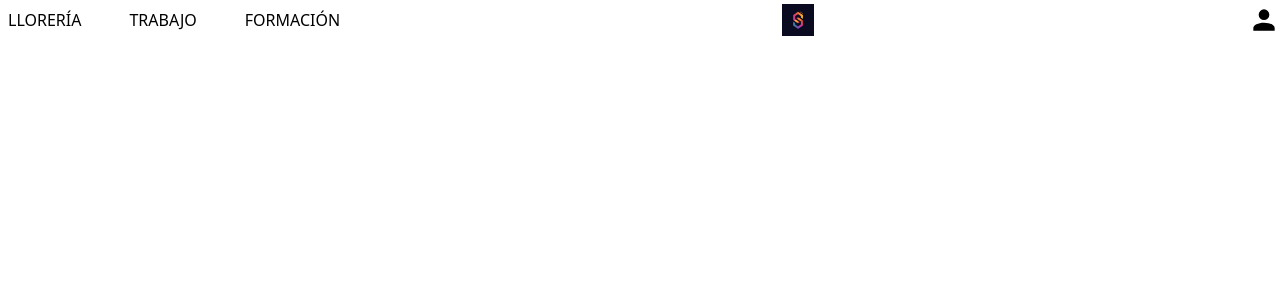
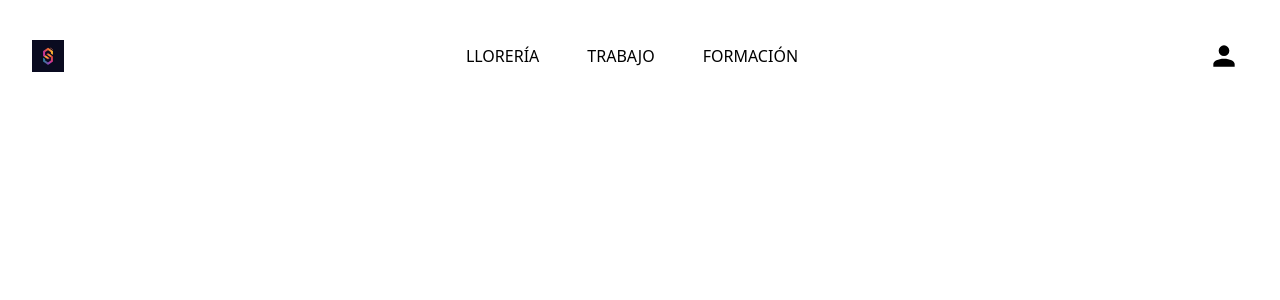
Before and after one commit to codeSistersHub/la-guarida-del-jr, a React (Vite) app: page / in a window 1280 px wide. Shown: the top 300 px of the page. Built offline with nearby package versions, Linux system fonts and the light colour scheme.

Commit message:
Add header elements order

```diff
--- a/src/components/Buttons/LoginButton.jsx
+++ b/src/components/Buttons/LoginButton.jsx
@@ -2,9 +2,9 @@ import login from '../../assets/login.svg';
 
 function LoginButton() {
 	return (
-		<>
+		<div className='p-2'>
 			<img src={login} alt='Login icon' className='w-8' />
-		</>
+		</div>
 	);
 }
 
--- a/src/components/Header.jsx
+++ b/src/components/Header.jsx
@@ -1,15 +1,19 @@
 import Menu from './Menu';
 import LoginButton from './Buttons/LoginButton';
 import Logo from './Logo';
-// import codesisters from '../assets/codesisters.webp';
 
 function Header() {
 	return (
-		<header className='flex w-full justify-between'>
-			<Menu />
-			{/* <img src={codesisters} alt='Logo de Code Sisters' className='h-8 justify-center' /> */}
-    <Logo />
-      <LoginButton />
+		<header className='flex justify-between md:p-8 items-center'>
+			<div className='order-1 md:order-2 '>
+				<Menu />
+			</div>
+			<div className='order-2 md:order-1'>
+				<Logo />
+			</div>
+			<div className='order-3 md:order-3'>
+				<LoginButton />
+			</div>
 		</header>
 	);
 }
--- a/src/components/Logo.jsx
+++ b/src/components/Logo.jsx
@@ -3,7 +3,7 @@ import logo from '../assets/Logo.png';
 function Logo() {
 	return (
 		<>
-			<img src={logo} alt='Code Sisters Logo' className='h-8 m-auto' />
+			<img src={logo} alt='Code Sisters Logo' className='h-8' />
 		</>
 	);
 }
--- a/src/components/Menu.jsx
+++ b/src/components/Menu.jsx
@@ -23,7 +23,7 @@ const Menu = () => {
 			</div>
 
 			{/* Menú desplegable en dispositivos móviles */}
-			<div className={`${isOpen ? 'block' : 'hidden'} md:hidden`}>
+			<div className={`${isOpen ? 'block absolute' : 'hidden'} md:hidden`}>
 				<ul className='space-y-2'>
 					<li className='p-2'>LLORERÍA</li>
 					<li className='p-2'>
--- a/tailwind.config.js
+++ b/tailwind.config.js
@@ -1,7 +1,7 @@
 /** @type {import('tailwindcss').Config} */
 export default {
 	darkMode: 'class',
-	content: ["./index.html", "./src/**/*.{js,ts,jsx,tsx}"],
+	content: ['./index.html', './src/**/*.{js,ts,jsx,tsx}'],
 	theme: {
 		extend: {
 			colors: {
@@ -11,19 +11,22 @@ export default {
 				light_msgbg: '#d9e2f7',
 				light_bar: '#f6f6f6',
 				light_addbtn: '#1d3161',
-				light_login:'#8eaae9',
+				light_login: '#8eaae9',
 				light_tags: '#8eaae9',
 				light_footer: '#d9e2f7',
 				dark_bg: '#1d3161',
-				dark_msgbg:'#406cd6',
+				dark_msgbg: '#406cd6',
 				dark_addbtn: '#8eaae9',
 				dark_bar: '#48587c',
-				dark_footer:'#243c78',
+				dark_footer: '#243c78',
 				dark_userpass: '#243c78',
-				taggreen:'#d5eee8',
-				tagyellow:'#ebefd8',
-				taglilac: '#d7def0'
-			}
+				taggreen: '#d5eee8',
+				tagyellow: '#ebefd8',
+				taglilac: '#d7def0',
+			},
+			boxShadow: {
+				custom_black: '0px 2px 5px rgba(0, 0, 0, 0.2)',
+			},
 		},
 	},
 	plugins: [],
```
